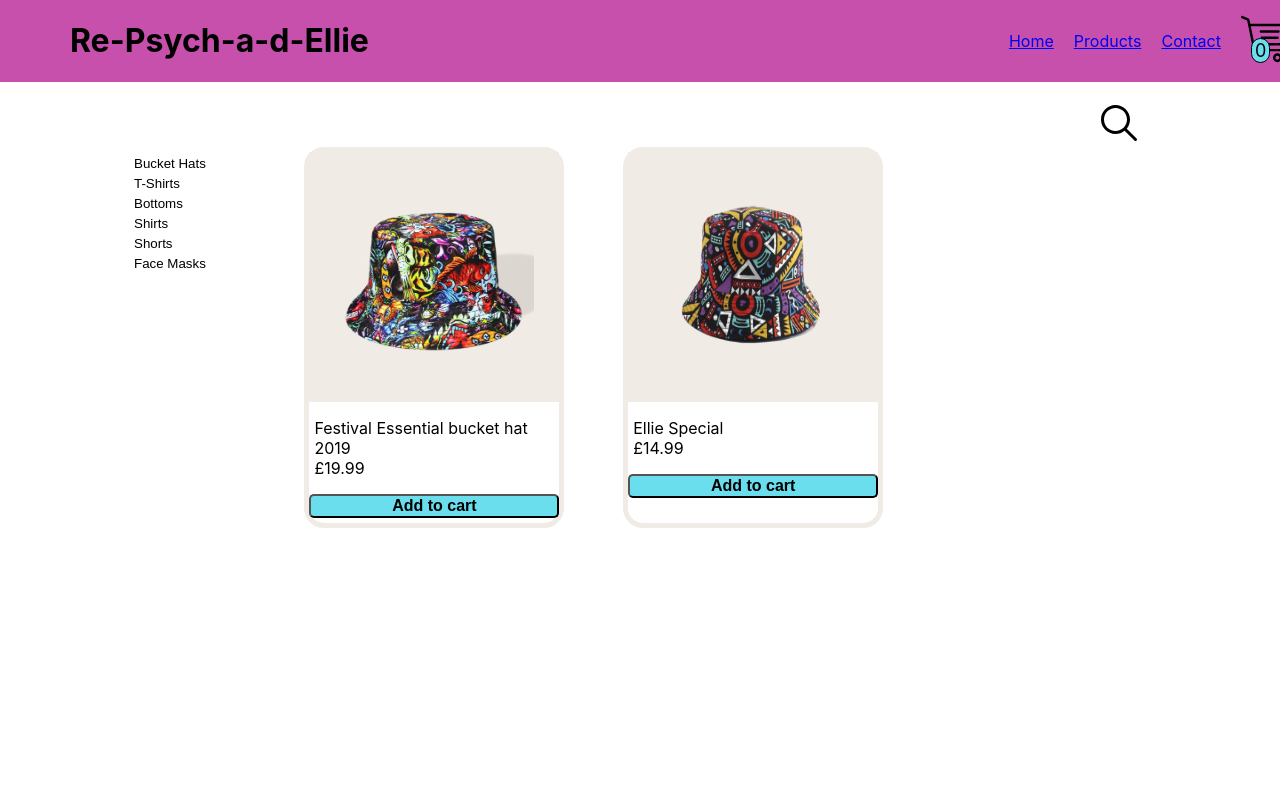
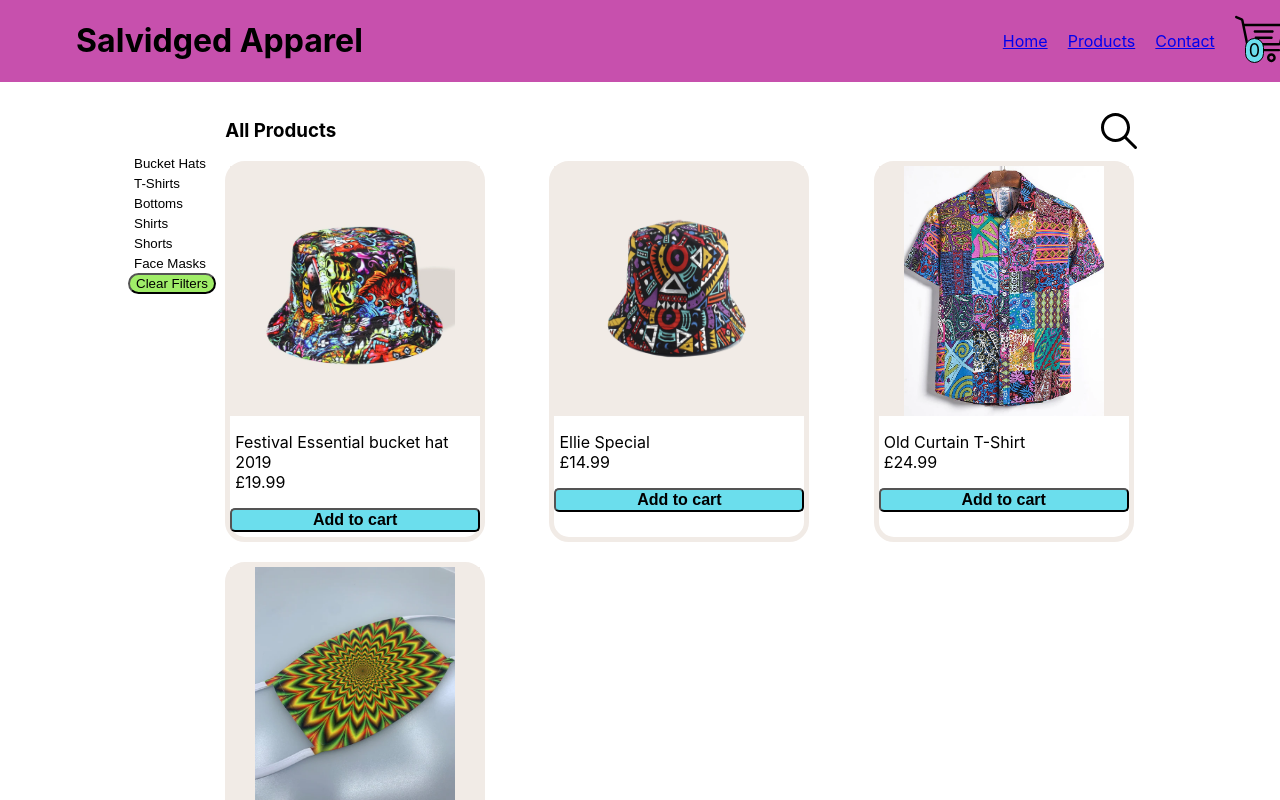
Before and after one commit to Vaxe1066/shopping-cart, a React (Create React App) app: page /products in a window 1280 px wide. Shown: the top 800 px of the page. Built offline with nearby package versions, Linux system fonts and the light colour scheme.

Commit message:
Filter functionality added

```diff
--- a/src/App.css
+++ b/src/App.css
@@ -210,9 +210,14 @@ ul{
   border: none;
 }
 
-.input-cat:hover{
+.input-cat:hover, .input-cat-clear:hover {
   cursor: pointer;
   transform: scale(1.1);
+}
+
+.input-cat-clear{
+  background-color:#A0ED68;
+  border-radius: 25px;
 }
 
 
@@ -229,7 +234,25 @@ ul{
 .search-bar{
   display: flex;
   flex-direction: row;
-  justify-content: flex-end;
+  justify-content: space-between;
+  align-items: center;
+}
+.search-input{
+  width: 500px;
+  height: 40px;
+  border-radius: 25px;
+  outline: none !important;
+  padding-left: 5px;
+}
+.search-sbmit{
+  visibility: hidden;
+}
+.search-input:hover, .search-input:focus {
+  box-shadow: 0 0 10px black;
+}
+
+.search-icon{
+  outline: none !important;
 }
 
 
@@ -237,7 +260,7 @@ ul{
   display: flex;
   flex-direction: row;
   flex-wrap: wrap;
-  gap: 7%
+  gap: 7%;
 }
 
 .item-image{
@@ -255,6 +278,7 @@ ul{
   width: 250px;
   border: 5px solid rgb(241, 235, 230);
   border-radius: 20px;
+  margin-bottom: 20px;
 }
 
 
--- a/src/App.js
+++ b/src/App.js
@@ -3,6 +3,7 @@ import Home from './pages/Home.js';
 import Products from './pages/Products.js';
 import Contact from './pages/Contact.js';
 import Navbar from './components/Navbar.js';
+import CartDisplay from './components/CartDisplay';
 import {BrowserRouter, Switch, Route } from "react-router-dom";
 import React, {useState, useEffect} from 'react';
 import uniqid from "uniqid";
@@ -10,7 +11,9 @@ import uniqid from "uniqid";
 /*import images for products */
 import buckethat1 from './buckethat1.jpg';
 import buckethat2 from './buckethat2.jpg';
-import CartDisplay from './components/CartDisplay';
+import tshirt1 from './tshirt1.jpg';
+import facemask1 from './facemask1.jpg';
+
 
 const App = () =>{
   const [searchActive, setSearchActive] = useState(false);
@@ -19,6 +22,8 @@ const App = () =>{
   const [currentSelCart, setCurrentSelCart] = useState({});
   const [total, setTotal] = useState(0);
   const [itemsCount, setItemsCount] = useState(0);
+  const [selectedFilter, setSelectedFilter] = useState("All Products");
+  const [searchState, setSearchState] = useState('');
   const [cardArray, setCardArray] = useState(
         [
           {
@@ -36,9 +41,28 @@ const App = () =>{
             id: uniqid(),
             category: "Bucket Hats",
             count:0
-          }
+          },
+          {
+            image: tshirt1,
+            desc:'Old Curtain T-Shirt',
+            price:'24.99',
+            id: uniqid(),
+            category: "T-Shirts",
+            count:0
+          },
+          {
+            image: facemask1,
+            desc:'Trippy Green Red Yellow Face Mask',
+            price:'5.99',
+            id: uniqid(),
+            category: "Face Masks",
+            count:0
+          },
+
         ]
       );
+
+  const [filterCardArray, setFilterCardArray] = useState([...cardArray]);
 
   const [categories, setCategories] = useState([
     {
@@ -68,8 +92,14 @@ const App = () =>{
 
   ])
 
+  const onSearchSubmit = (e) => {
+    console.log(searchState);
+    e.preventDefault();
+  }
 
-
+  const changeSearchState = (event) => {
+    setSearchState(event.target.value)
+  }
 
   const escDown = (event) =>{
     if(event.keyCode===27){
@@ -82,6 +112,10 @@ const App = () =>{
     totalPrice();
     countItems();
   }, [cart])
+
+  useEffect(() =>{
+    filterCategory(selectedFilter)
+  }, [selectedFilter])
 
   const searchClick = () => {
     setSearchActive(true);
@@ -198,6 +232,36 @@ const countItems = () => {
   setItemsCount(count);
 
 }
+
+
+const filterCategory = (value) => {
+  if(value!=="All Products"){
+    let copycardArray = [...cardArray];
+    let newLst = [];
+    for(let i=0; i<copycardArray.length; ++i){
+      if(copycardArray[i].category===value){
+        newLst.push(copycardArray[i]);
+      }
+    }
+    setFilterCardArray([...newLst]);
+  }
+  else if(value==="All Products"){
+    setFilterCardArray([...cardArray]);
+  }
+
+}
+
+
+const filteredHeading = (event) => {
+  let value = event.target.value;
+  if(value!=="Clear Filters"){
+    setSelectedFilter(value);
+  }
+  else if(value==="Clear Filters"){
+    setSelectedFilter("All Products");
+  }
+}
+
   return (
     <BrowserRouter>
       <Navbar cartClick = {displayCart} cartActive={cartActive} itemsCount = {itemsCount}/>
@@ -208,7 +272,9 @@ const countItems = () => {
               <Home />
             </Route>
             <Route path="/products">
-              <Products searchActive={searchActive} onSearchClick = {searchClick} items={cardArray} categories={categories} addToCart={addToCart} />
+              <Products searchActive={searchActive} onSearchClick = {searchClick} items={filterCardArray} categories={categories} addToCart={addToCart}
+                        categoryClick={filteredHeading} categoryHeader={selectedFilter} searchState={searchState}
+                        onSearchChange={changeSearchState} onSearchSubmit={onSearchSubmit}/>
             </Route>
             <Route path="/contact">
               <Contact />
--- a/src/components/Navbar.js
+++ b/src/components/Navbar.js
@@ -7,7 +7,7 @@ const Navbar = (props) => {
     return (
         <div className={"header"}>
             <div className="shop-name">
-                <h1>Re-Psych-a-d-Ellie</h1>
+                <h1>Salvidged Apparel</h1>
             </div>
             <div className="navbar">
                 <ul>
--- a/src/components/Sidebar.js
+++ b/src/components/Sidebar.js
@@ -12,11 +12,12 @@ const Sidebar = (props) => {
                     props.categories.map( (item) => {
                         return(
                             <div className="lst-div" key={item.id}>
-                                <li> <input className="input-cat" type="button" value={item.category}/> </li>
+                                <li> <input className="input-cat" type="button" value={item.category} onClick={(e) => props.categoryClick(e) } /> </li>
                             </div>
                            )
                     }
                 )}
+                <li> <input className="input-cat-clear" type="button" value="Clear Filters" onClick={(e) => props.categoryClick(e) } /> </li>
             </ul>
         </div>
 
--- a/src/pages/Products.js
+++ b/src/pages/Products.js
@@ -13,10 +13,15 @@ const Products = (props) => {
 
     let searchVar;
     if(props.searchActive){
-        searchVar = <input className="search-input" type="search" placeholder="Search Category"/>
+        searchVar = <form onSubmit={(e)=>props.onSearchSubmit(e) }>
+                        <input className="search-input" type="search" placeholder="Search Category" value={props.searchState || ''}
+                            onChange={(e) => props.onSearchChange(e)}/>
+                        <button className="search-sbmit" type="submit"/>
+                    </form>
+
     }
     else if(!props.searchActive){
-        searchVar=<input type="image" src={search} alt="Search Categories" onClick={() => props.onSearchClick()}/>
+        searchVar=<input className="search-icon" type="image" src={search} alt="Search Categories" onClick={() => props.onSearchClick()}/>
     }
 
 
@@ -24,10 +29,11 @@ const Products = (props) => {
 
         <div className="products">
             <div className="side-bar">
-                <Sidebar categories={props.categories} />
+                <Sidebar categories={props.categories} categoryClick={(e) => props.categoryClick(e)}/>
             </div>
             <div className="main-items">
                 <div className="search-bar">
+                    <h3>{props.categoryHeader}</h3>
                     {searchVar}
                 </div>
                 <div className="item-cards1">
```
Also changed, not shown: src/facemask1.jpg (added), src/tshirt1.jpg (added).
